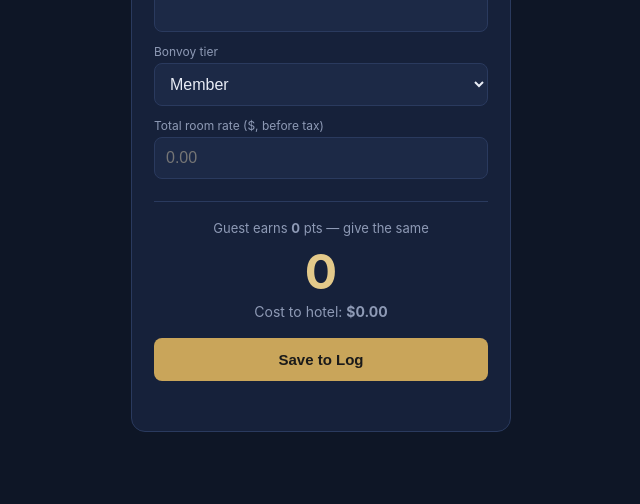
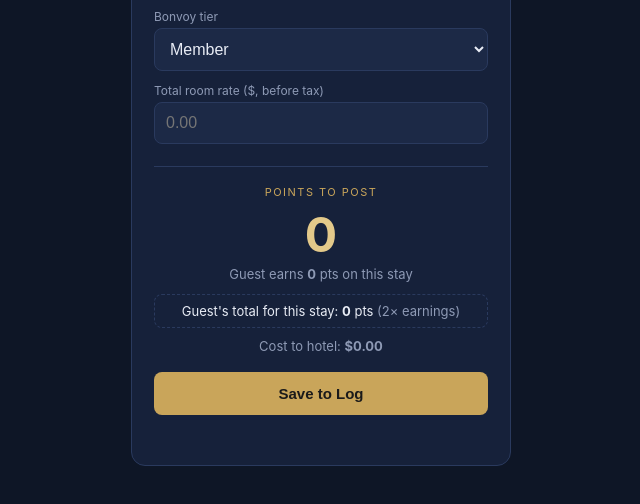
Before and after one commit to hasankaan1997/Points-Calculator, a plain HTML site: page index.html in a window 1280 px wide. Shown: the part 230-734 px from the top of the page, without its empty margins (319-959 px from the left). Drawn offline with Linux system fonts and the light colour scheme.

Commit message:
Update styling and structure in index.html

```diff
--- a/index.html
+++ b/index.html
@@ -17,7 +17,10 @@
   .out{margin-top:22px;padding-top:18px;border-top:1px solid var(--line);text-align:center}
   .muted{color:var(--muted);font-size:13px}
   .big{font-size:48px;font-weight:700;color:var(--gold2);margin:6px 0 2px}
-  .cost{font-size:14px;color:var(--muted)}
+  .cost{font-size:13px;color:var(--muted);margin-top:10px}
+  .label{font-size:11px;letter-spacing:1.5px;color:var(--gold)}
+  .total{margin-top:12px;padding:8px;border:1px dashed var(--line);border-radius:8px;font-size:13px;color:var(--text)}
+  .total span{color:var(--muted)}
   button{width:100%;margin-top:18px;background:var(--gold);color:#1a1a1a;border:0;border-radius:8px;padding:13px;font-size:15px;font-weight:700;cursor:pointer}
   button:disabled{opacity:.5;cursor:default}
   #msg{margin-top:10px;text-align:center;font-size:13px;min-height:18px}
@@ -44,8 +47,10 @@
   <input id="rate" type="number" min="0" step="0.01" placeholder="0.00" inputmode="decimal">
 
   <div class="out">
-    <div class="muted">Guest earns <b id="earn">0</b> pts — give the same</div>
+    <div class="label">POINTS TO POST</div>
     <div class="big" id="pts">0</div>
+    <div class="muted">Guest earns <b id="earn">0</b> pts on this stay</div>
+    <div class="total">Guest's total for this stay: <b id="total">0</b> pts <span>(2× earnings)</span></div>
     <div class="cost">Cost to hotel: <b id="cost">$0.00</b></div>
   </div>
 
@@ -66,6 +71,7 @@ function calc(){
   const f = n => n.toLocaleString("en-US");
   $("earn").textContent = f(pts);
   $("pts").textContent = f(pts);
+  $("total").textContent = f(pts*2);
   $("cost").textContent = "$" + (pts*COST_PER_POINT).toFixed(2);
 }
 $("tier").oninput = calc; $("rate").oninput = calc;
```
